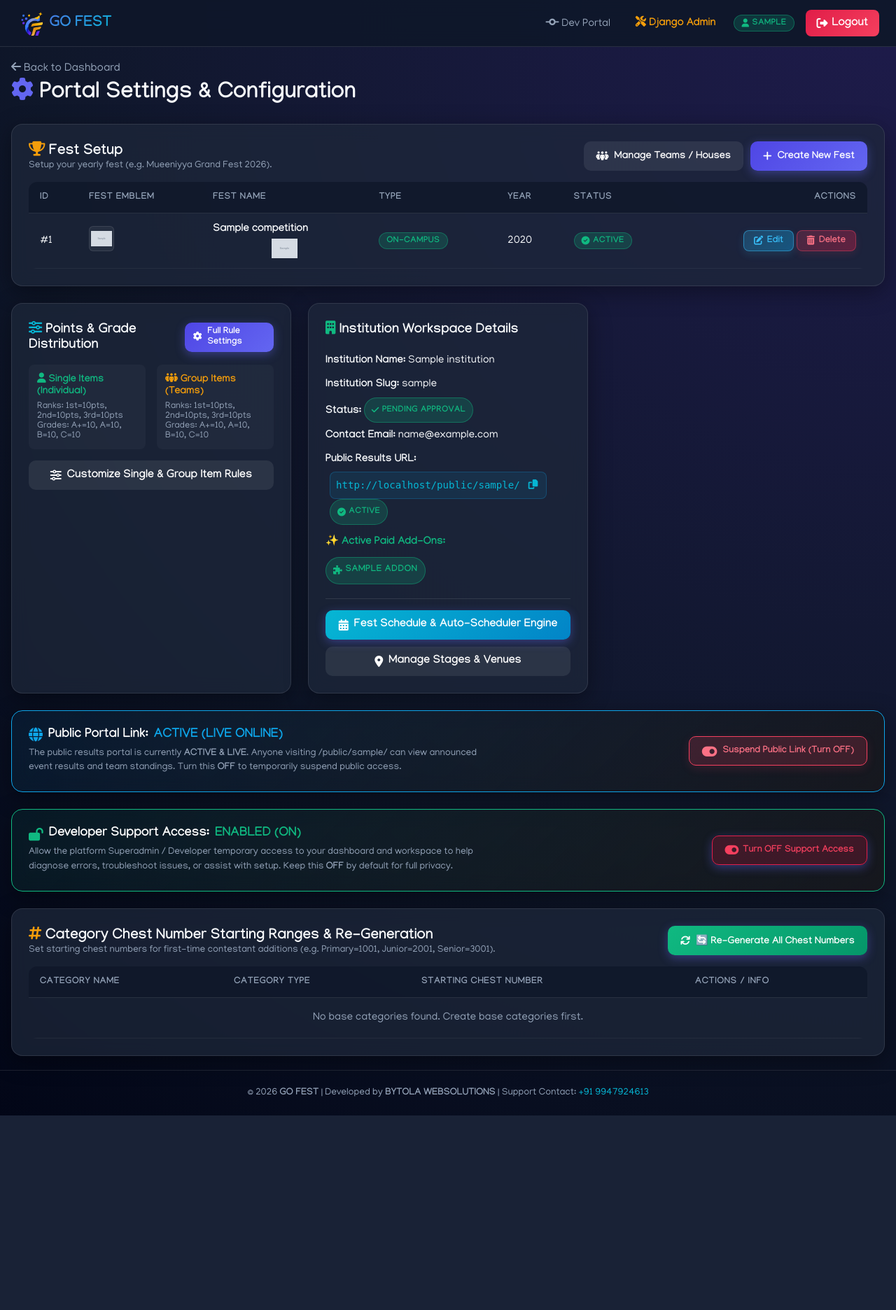
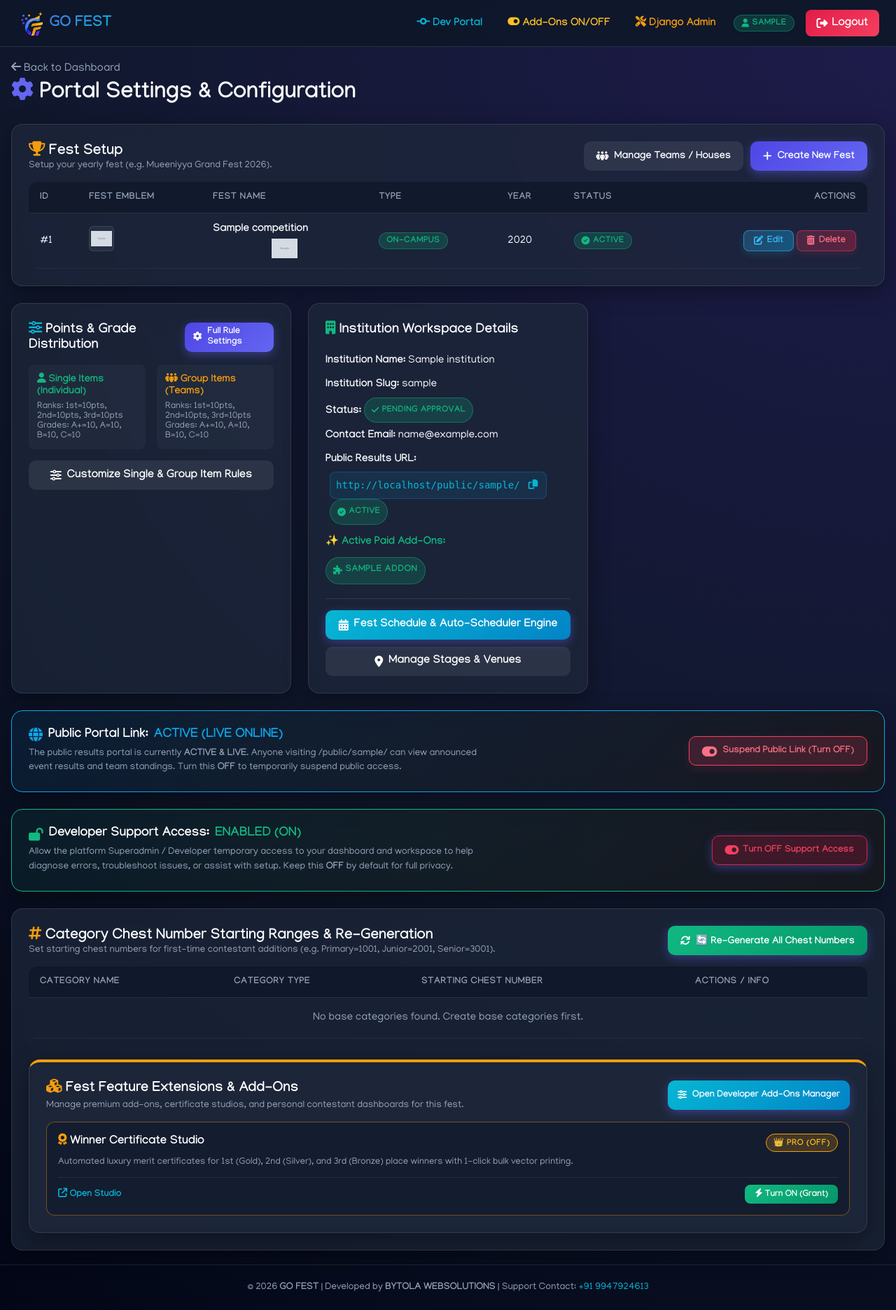
Before and after one commit to Suhailirfani/commonapp, a Django app: a page that uses templates/base.html in a window 1280 px wide. Shown: the whole page at 70% size. Before the commit the page ends 1594 px from the top, so only its background shows below. Run offline with Django 5.2, Linux system fonts and the light colour scheme; a user stored in the database is signed in; tables that the repository leaves empty hold one stand-in row (values such as "Sample post"); grey boxes marked "Sample" are stand-in pictures; some web fonts are replaced.

Commit message:
Add direct navigation links for Add-Ons ON/OFF in navbar and Institution Settings page

```diff
--- a/apps/core/views.py
+++ b/apps/core/views.py
@@ -1334,6 +1334,20 @@ def settings_view(request, institution_slug):
                 messages.warning(request, "⏸️ Public Portal Link has been SUSPENDED. External visitors cannot access live results until enabled.")
             else:
                 messages.success(request, "✅ Public Portal Link is now ACTIVE & LIVE for all visitors.")
+        elif action == 'toggle_cert_addon' and (request.user.is_superuser or (hasattr(request.user, 'is_developer') and request.user.is_developer)):
+            addon = AddOn.objects.filter(code='certificate-generation', is_active=True).first()
+            if addon:
+                from apps.tenants.models import GrantedAddOn, AddOnRequest
+                grant, created = GrantedAddOn.objects.get_or_create(institution=institution, add_on=addon, defaults={'is_active': True})
+                if not created:
+                    grant.is_active = not grant.is_active
+                    grant.save()
+                req_obj = AddOnRequest.objects.filter(institution=institution, add_on=addon).first()
+                if req_obj:
+                    req_obj.status = 'approved' if grant.is_active else 'rejected'
+                    req_obj.save(update_fields=['status'])
+                status_str = "ACTIVATED (ON)" if grant.is_active else "DEACTIVATED (OFF)"
+                messages.success(request, f"Winner Certificate Generation Studio is now {status_str} for {institution.name}!")
         return redirect('core:settings', institution_slug=institution.slug)
 
     base_categories = Category.objects.filter(institution=institution, is_common=False).order_by('id')
@@ -1341,12 +1355,17 @@ def settings_view(request, institution_slug):
     for cat in base_categories:
         cat.suggested_start_chest_no = get_default_start_chest_no_for_category(cat)
 
+    has_cert_addon = institution.has_add_on('certificate-generation')
+    cert_addon = AddOn.objects.filter(code='certificate-generation', is_active=True).first()
+
     context = {
         'institution': institution,
         'competitions': competitions,
         'stages': stages,
         'config': config,
         'base_categories': base_categories,
+        'has_cert_addon': has_cert_addon,
+        'cert_addon': cert_addon,
     }
     return render(request, 'core/settings.html', context)
 
--- a/config/urls.py
+++ b/config/urls.py
@@ -13,7 +13,7 @@ urlpatterns = [
     # Apps routing
     path('auth/', include('apps.users.urls')),
     path('subscriptions/', include('apps.tenants.urls')),
-    path('tenants/', include('apps.tenants.urls')),
+    path('tenants/', include(('apps.tenants.urls', 'tenants_alias'), namespace='tenants_alias')),
     path('', include('apps.core.urls')),
     path('', include('apps.public.urls')),
 ]
--- a/templates/base.html
+++ b/templates/base.html
@@ -35,11 +35,16 @@
         </button>
         <div class="nav-links" id="navLinks">
             {% if request.user.is_authenticated %}
-            {% if request.user.is_developer %}
-            <a href="{% url 'tenants:developer_dashboard' %}" class="nav-link"><i class="fa-solid fa-code-commit"></i>
-                Dev Portal</a>
-            <a href="/admin/" target="_blank" class="nav-link" style="color: var(--accent-amber); font-weight: 700;"><i
-                    class="fa-solid fa-screwdriver-wrench"></i> Django Admin</a>
+            {% if request.user.is_developer or request.user.is_superuser %}
+            <a href="{% url 'tenants:developer_dashboard' %}" class="nav-link" style="color: var(--accent-cyan); font-weight: 700;">
+                <i class="fa-solid fa-code-commit"></i> Dev Portal
+            </a>
+            <a href="{% url 'tenants:developer_addon_detail' 'certificate-generation' %}" class="nav-link" style="color: #fbbf24; font-weight: 700;">
+                <i class="fa-solid fa-toggle-on"></i> Add-Ons ON/OFF
+            </a>
+            <a href="/admin/" target="_blank" class="nav-link" style="color: var(--accent-amber); font-weight: 700;">
+                <i class="fa-solid fa-screwdriver-wrench"></i> Django Admin
+            </a>
             {% elif request.user.institution %}
             {% if request.user.is_contestant %}
             <a href="{% url 'core:contestant_personal_dashboard' request.user.institution.slug %}" class="nav-link"
--- a/templates/core/settings.html
+++ b/templates/core/settings.html
@@ -295,6 +295,64 @@
             </div>
             {% endif %}
         </form>
+    <!-- Paid Add-Ons & Feature Extensions Status -->
+    <div class="glass-card" style="margin-top: 30px; border-top: 4px solid #f59e0b;">
+        <div style="display: flex; justify-content: space-between; align-items: center; margin-bottom: 16px; flex-wrap: wrap; gap: 12px;">
+            <div>
+                <h3 style="font-size: 1.25rem; font-weight: 700; margin: 0; color: #fff;">
+                    <i class="fa-solid fa-cubes" style="color: #f59e0b;"></i> Fest Feature Extensions & Add-Ons
+                </h3>
+                <p style="color: var(--text-muted); font-size: 0.85rem; margin: 4px 0 0 0;">
+                    Manage premium add-ons, certificate studios, and personal contestant dashboards for this fest.
+                </p>
+            </div>
+            {% if request.user.is_developer or request.user.is_superuser %}
+            <a href="{% url 'tenants:developer_addon_detail' 'certificate-generation' %}" class="btn-primary" style="background: linear-gradient(135deg, var(--accent-cyan), #0284c7); font-size: 0.82rem; padding: 6px 14px; text-decoration: none;">
+                <i class="fa-solid fa-sliders"></i> Open Developer Add-Ons Manager
+            </a>
+            {% endif %}
+        </div>
+
+        <div style="display: grid; grid-template-columns: repeat(auto-fit, minmax(300px, 1fr)); gap: 16px;">
+
+            <!-- Module 1: Winner Certificate Studio -->
+            <div style="background: rgba(15, 23, 42, 0.6); border: 1px solid {% if has_cert_addon %}rgba(16, 185, 129, 0.4){% else %}rgba(245, 158, 11, 0.4){% endif %}; border-radius: 12px; padding: 16px; display: flex; flex-direction: column; justify-content: space-between; gap: 12px;">
+                <div>
+                    <div style="display: flex; justify-content: space-between; align-items: flex-start; margin-bottom: 6px;">
+                        <h4 style="margin: 0; font-size: 1.05rem; font-weight: 800; color: #fff;">
+                            <i class="fa-solid fa-award" style="color: #f59e0b;"></i> Winner Certificate Studio
+                        </h4>
+                        <span class="badge" style="{% if has_cert_addon %}background: rgba(16, 185, 129, 0.2); color: #10b981; border: 1px solid #10b981;{% else %}background: rgba(245, 158, 11, 0.2); color: #fbbf24; border: 1px solid #f59e0b;{% endif %} font-weight: 800; font-size: 0.75rem;">
+                            {% if has_cert_addon %}🟢 ACTIVE (ON){% else %}👑 PRO (OFF){% endif %}
+                        </span>
+                    </div>
+                    <p style="font-size: 0.82rem; color: var(--text-muted); margin: 0; line-height: 1.4;">
+                        Automated luxury merit certificates for 1st (Gold), 2nd (Silver), and 3rd (Bronze) place winners with 1-click bulk vector printing.
+                    </p>
+                </div>
+
+                <div style="display: flex; justify-content: space-between; align-items: center; border-top: 1px solid rgba(255,255,255,0.08); padding-top: 10px;">
+                    <a href="{% url 'core:certificate_studio' institution.slug %}" style="font-size: 0.82rem; color: var(--accent-cyan); text-decoration: none; font-weight: 700;">
+                        <i class="fa-solid fa-arrow-up-right-from-square"></i> Open Studio
+                    </a>
+
+                    {% if request.user.is_developer or request.user.is_superuser %}
+                    <form method="POST" style="margin: 0;">
+                        {% csrf_token %}
+                        <input type="hidden" name="action" value="toggle_cert_addon">
+                        <button type="submit" class="btn btn-sm" style="{% if has_cert_addon %}background: rgba(244, 63, 94, 0.2); color: #fb7185; border: 1px solid #f43f5e;{% else %}background: linear-gradient(135deg, #10b981, #059669); color: #fff; border: none;{% endif %} font-size: 0.78rem; font-weight: 800; padding: 6px 14px; border-radius: 8px; cursor: pointer;">
+                            {% if has_cert_addon %}<i class="fa-solid fa-ban"></i> Turn OFF{% else %}<i class="fa-solid fa-bolt"></i> Turn ON (Grant){% endif %}
+                        </button>
+                    </form>
+                    {% else %}
+                    <a href="{% url 'core:certificate_studio' institution.slug %}" class="btn-primary" style="padding: 6px 12px; font-size: 0.78rem; background: linear-gradient(135deg, #f59e0b, #d97706); color: #000; font-weight: 800;">
+                        {% if has_cert_addon %}Manage{% else %}Unlock PRO{% endif %}
+                    </a>
+                    {% endif %}
+                </div>
+            </div>
+
+        </div>
     </div>
 
 </div>
```
